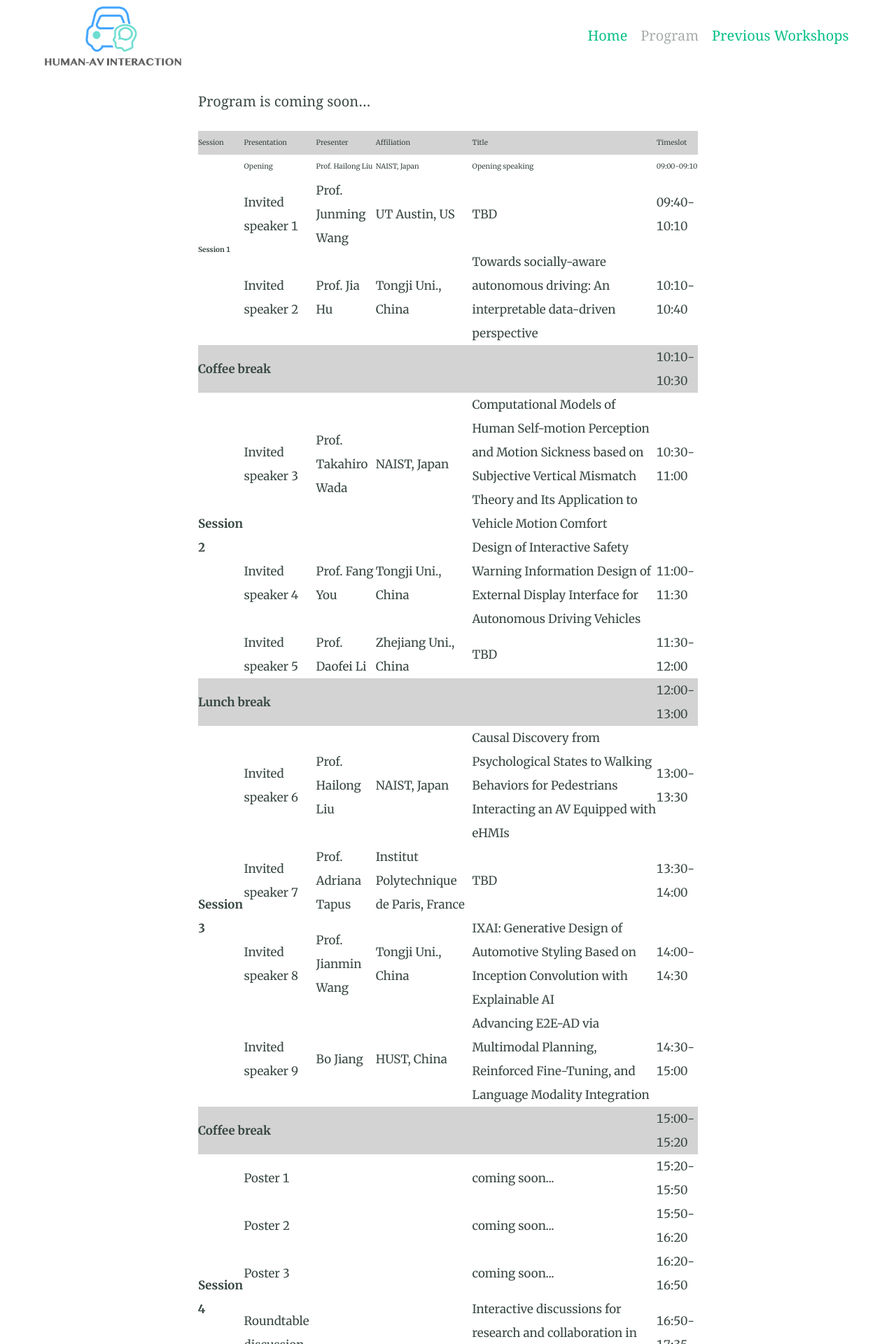
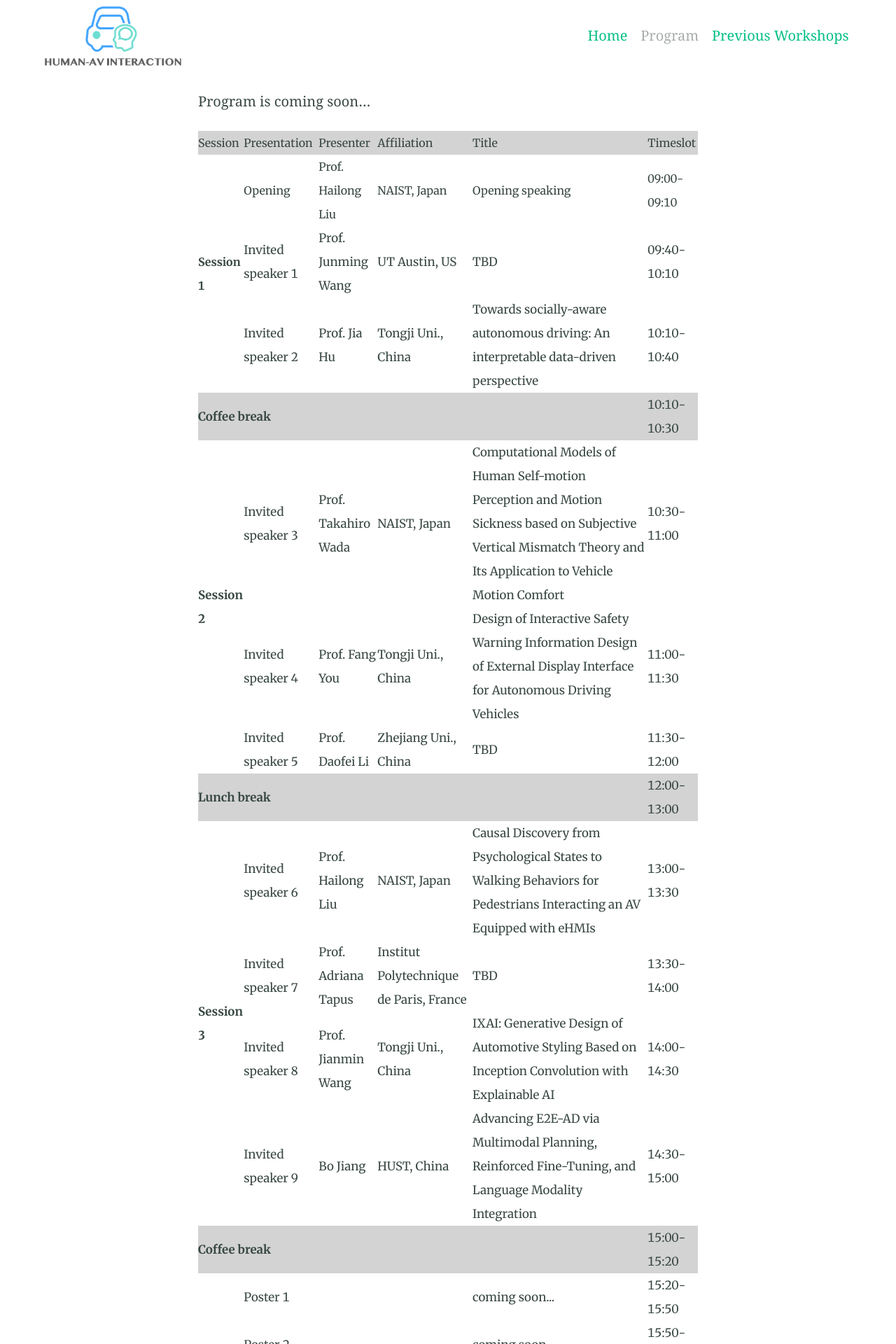
Before and after one commit to Are-You-Happy-with-AV/are-you-happy-with-av.github.io, a Jekyll site: the page built from program.md, in a window 1280 px wide. Shown: the top 1920 px of the page at 70% size. Built offline with Jekyll 4.4.1, drawn with Linux system fonts in a browser that asks for light colours; our own code applies the rules of GitHub Pages for plain Markdown files.

Commit message:
Update program.md

```diff
--- a/program.md
+++ b/program.md
@@ -2,20 +2,20 @@ Program is coming soon...
 <div style="font-size:3px;">
 <table border="1" cellspacing="0" cellpadding="1" style="border-collapse: collapse; text-align:center; width:100%;">
   <tr style="background-color:lightgrey;">
-    <th style="font-size:10px;">Session</th>
-    <th style="font-size:10px;">Presentation</th>
-    <th style="font-size:10px;">Presenter</th>
-    <th style="font-size:10px;">Affiliation</th>
-    <th style="font-size:10px;">Title</th>
-    <th style="font-size:10px;">Timeslot</th>
+    <th style="font-size:16px;">Session</th>
+    <th style="font-size:16px;">Presentation</th>
+    <th style="font-size:16px;">Presenter</th>
+    <th style="font-size:16px;">Affiliation</th>
+    <th style="font-size:16px;">Title</th>
+    <th style="font-size:16px;">Timeslot</th>
   </tr>
   <tr>
-    <td rowspan="3" style="font-size:10px;"><b>Session 1</b></td>
-    <td style="font-size:10px;">Opening</td>
-    <td style="font-size:10px;">Prof. Hailong Liu</td>
-    <td style="font-size:10px;">NAIST, Japan</td>
-    <td style="font-size:10px;">Opening speaking</td>
-    <td style="font-size:10px;">09:00-09:10</td>
+    <td rowspan="3" style="font-size:16px;"><b>Session 1</b></td>
+    <td style="font-size:16px;">Opening</td>
+    <td style="font-size:16px;">Prof. Hailong Liu</td>
+    <td style="font-size:16px;">NAIST, Japan</td>
+    <td style="font-size:16px;">Opening speaking</td>
+    <td style="font-size:16px;">09:00-09:10</td>
   </tr>
   <tr>
     <td>Invited speaker 1</td>
@@ -137,7 +137,7 @@ Program is coming soon...
   <div style="display:flex; align-items:center; gap:16px;">
     <!-- Profile Photo Placeholder -->
     <div>
-      <img src="/assets/committee/Hailong liu.jpg" alt="Hailong Liu" style="width: 150px; height: auto; object-fit: cover; display: block;">
+      <img src="/assets/committee/Hailong liu.jpg" alt="Hailong Liu" style="width: 250px; height: auto; object-fit: cover; display: block;">
     </div>
     <!-- Name and Title -->
     <div>
@@ -147,7 +147,7 @@ Program is coming soon...
   </div>
 
   <!-- Abstract -->
-  <div style="margin-top:16px;font-size:12px;">
+  <div style="margin-top:16px;font-size:20px;">
     <h3>Abstract</h3>
     <p>
 In recent years, autonomous driving systems have been applied not only to cars but also to smaller robotic mobility platforms, such as Autonomous Personal Mobility Vehicles (APMVs). These autonomous vehicles (AVs) frequently encounter pedestrians during automated driving, especially APMVs, which are typically used in sidewalks and other shared spaces. To enhance the interaction experience between pedestrians and autonomous vehicles (AVs) and to reduce potential risks, it is essential to investigate pedestrians’ walking behaviors in such encounters and to understand the underlying psychological processes. In this talk, I will first introduce a study that investigates the causal relationships between pedestrians’ subjective feelings and their walking behaviors during interactions with an APMV equipped with an external human–machine interface (eHMI). Based on the causal factors identified in this study, I will then present an approach for improving pedestrian–autonomous car interactions.
@@ -155,7 +155,7 @@ In recent years, autonomous driving systems have been applied not only to cars b
   </div>
 
   <!-- Bibliography -->
-  <div style="margin-top:16px;font-size:12px;">
+  <div style="margin-top:16px;font-size:20px;">
     <h3>Biography</h3>
     <p>
       Hailong LIU (IEEE S'15--M'19--SM'25) received his M.Eng. and Ph.D. degrees in Engineering from Ritsumeikan University, Japan, in 2015 and 2018, respectively. From Apr. 2016 to Mar. 2018, he was a JSPS Research Fellow for
```
